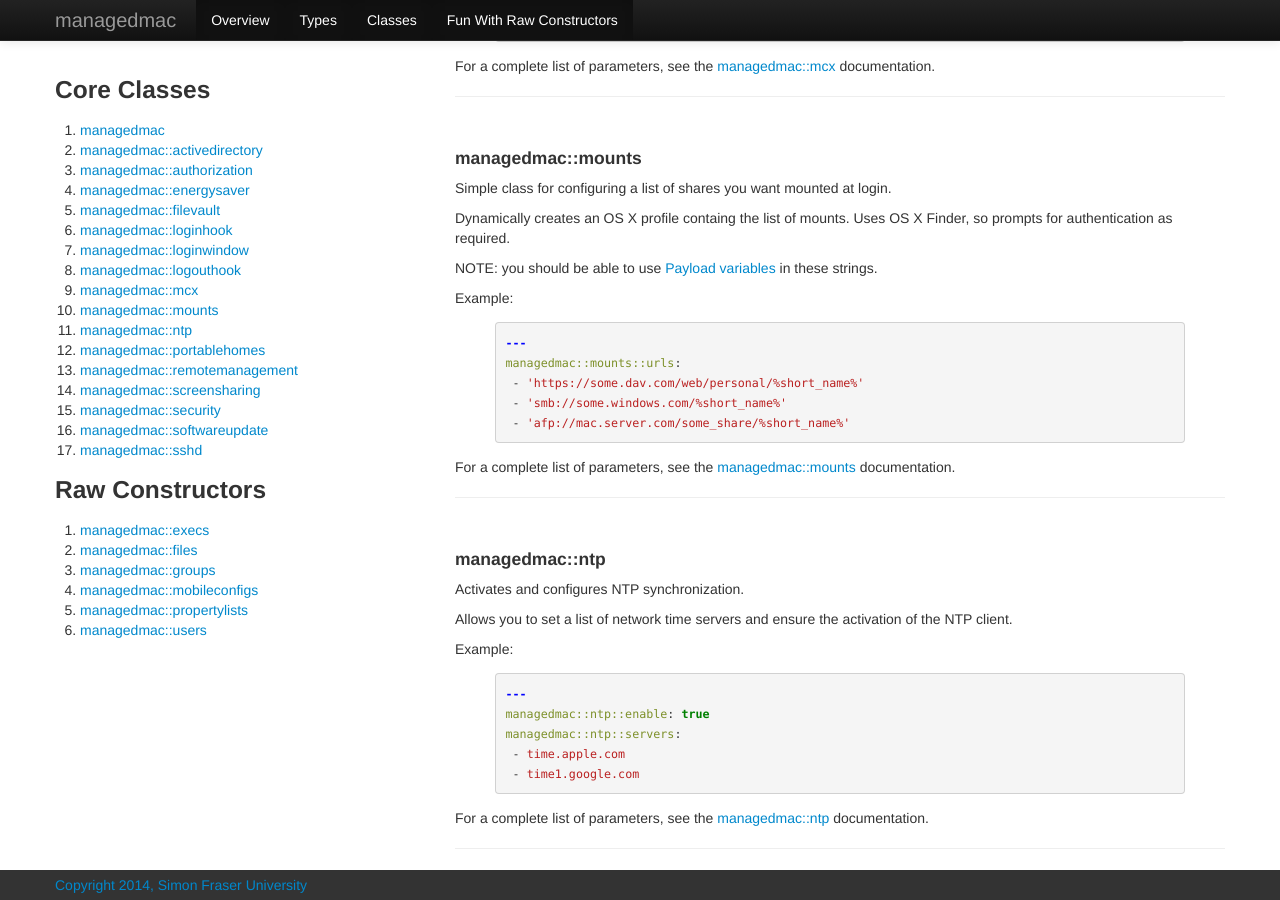
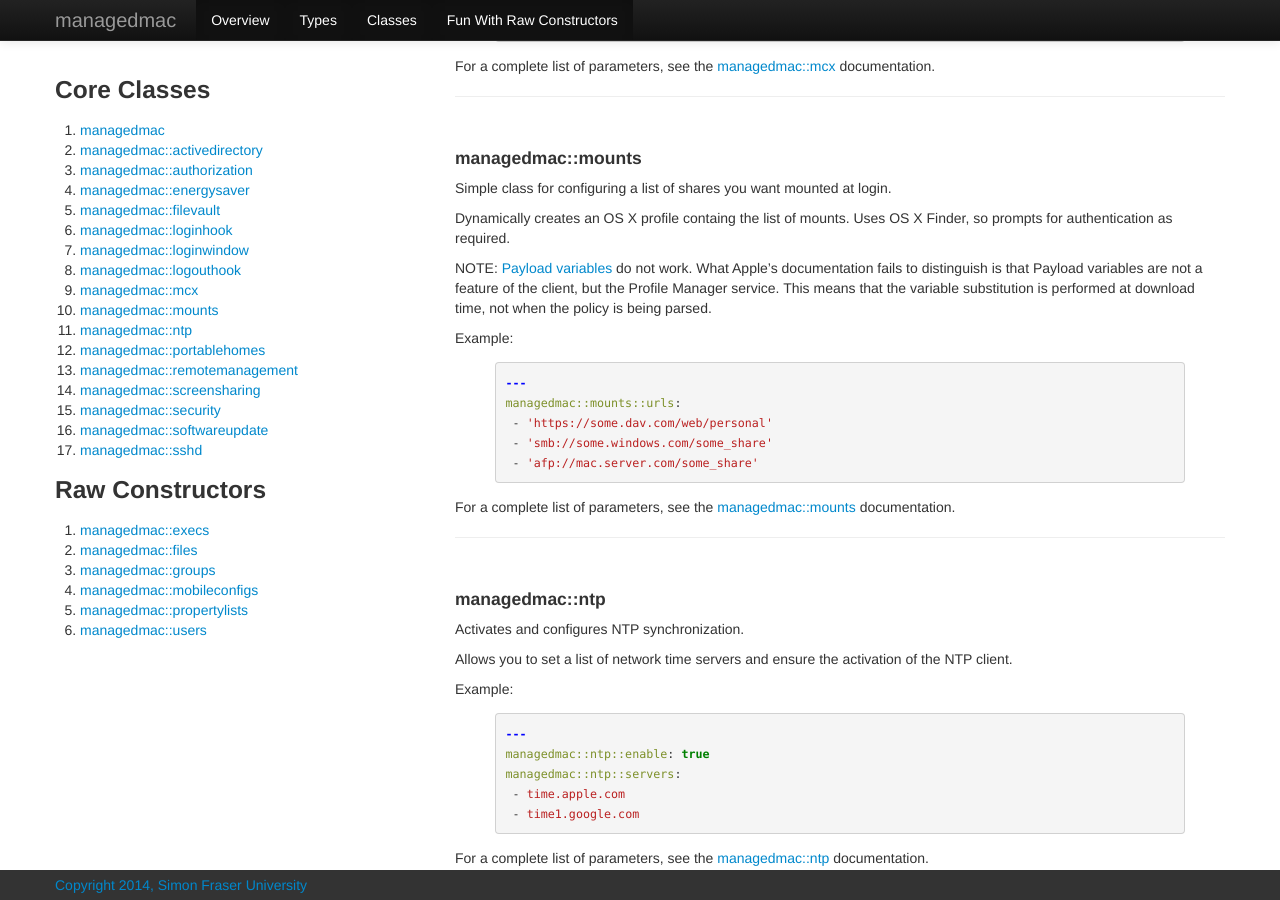
Before and after one commit to dayglojesus/managedmac, a Jekyll site: the page built from classes/index.md, in a window 1280 px wide and 900 px high, scrolled down 4223 px. Built offline with Jekyll 4.4.1, drawn with Linux system fonts in a browser that asks for light colours; nearby versions of some CDN libraries; library files that are not in the unit come from our copies; Markdown is read by kramdown in place of the engine named in the settings.

Commit message:
fix issue #50: doc error

```diff
--- a/classes/index.md
+++ b/classes/index.md
@@ -239,16 +239,16 @@ Simple class for configuring a list of shares you want mounted at login.
 
 Dynamically creates an OS X profile containg the list of mounts. Uses OS X Finder, so prompts for authentication as required.
 
-NOTE: you should be able to use [Payload variables](https://help.apple.com/profilemanager/mac/3.0/#apd073333AA-30C6-4FD2-B2E0-E0C95658A2C4) in these strings.
+NOTE: [Payload variables](https://help.apple.com/profilemanager/mac/3.0/#apd073333AA-30C6-4FD2-B2E0-E0C95658A2C4) do not work. What Apple's documentation fails to distinguish is that Payload variables are not a feature of the client, but the Profile Manager service. This means that the variable substitution is performed at download time, not when the policy is being parsed.
 
 Example:
 
 {% highlight YAML %}
 ---
 managedmac::mounts::urls:
- - 'https://some.dav.com/web/personal/%short_name%'
- - 'smb://some.windows.com/%short_name%'
- - 'afp://mac.server.com/some_share/%short_name%'
+ - 'https://some.dav.com/web/personal'
+ - 'smb://some.windows.com/some_share'
+ - 'afp://mac.server.com/some_share'
 {% endhighlight %}
 
 For a complete list of parameters, see the [managedmac::mounts](https://github.com/dayglojesus/managedmac/blob/master/manifests/mounts.pp) documentation.
```
